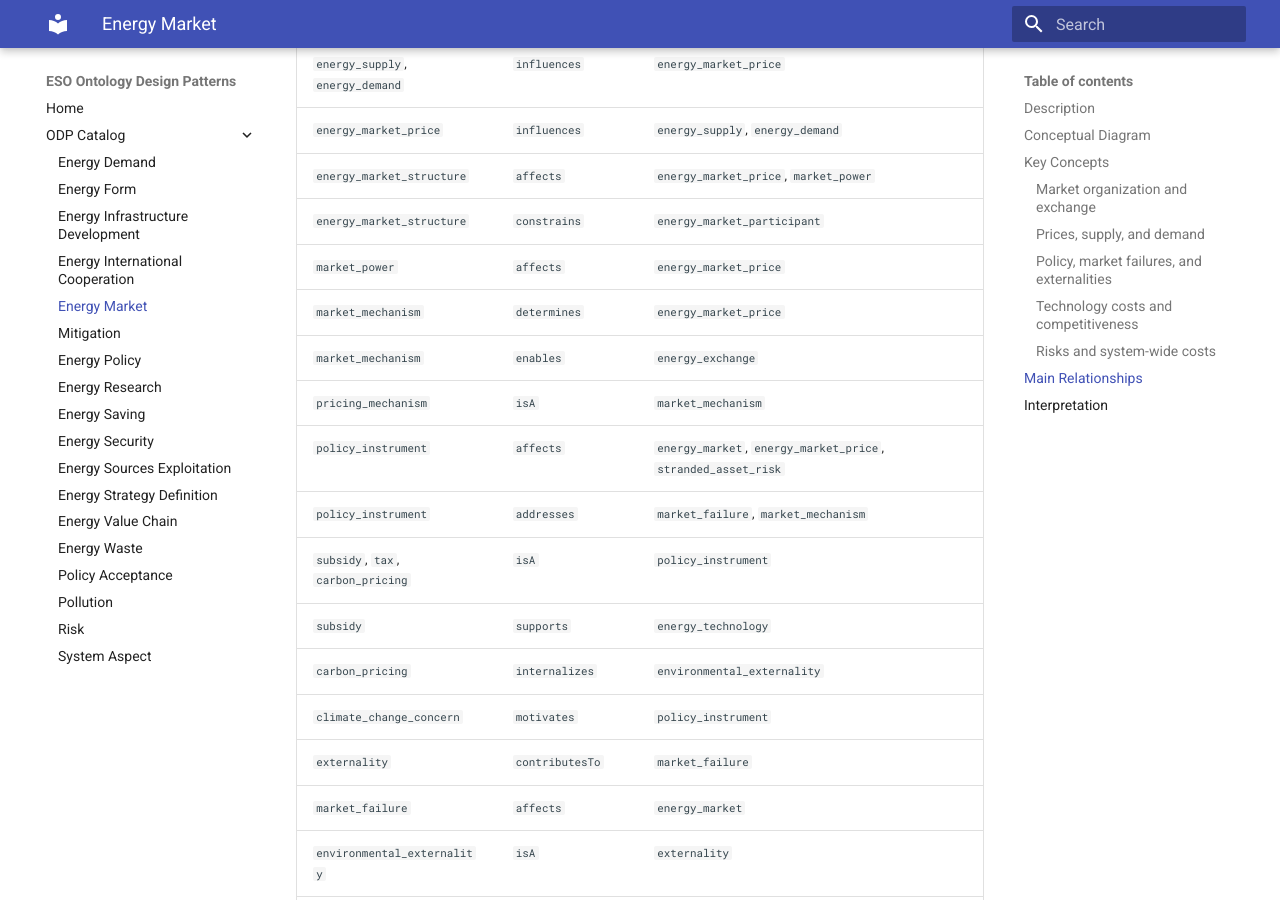
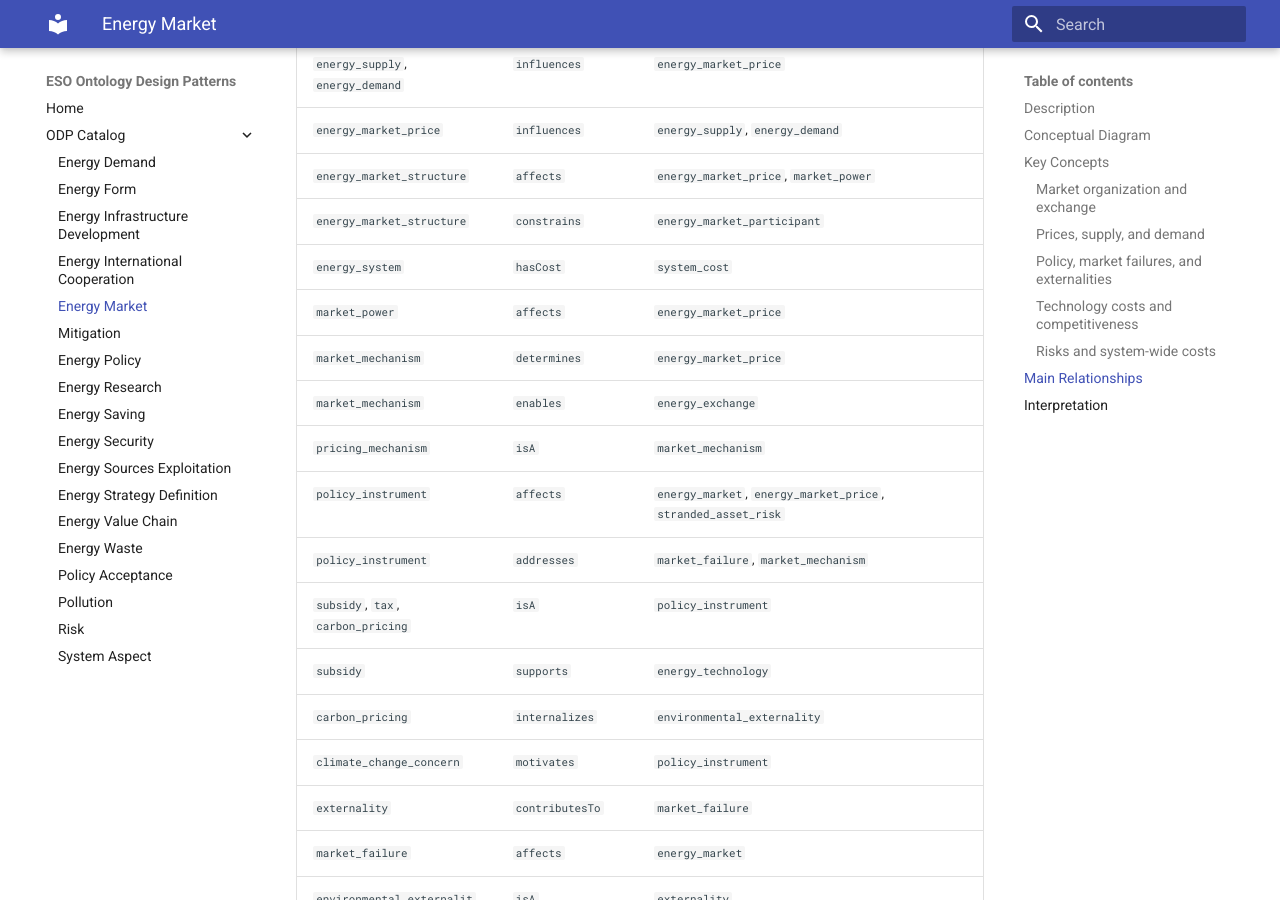
Before and after one commit to AntonioDeNicola/eso-odp-site, an MkDocs documentation site: the page built from docs/odp/energy-market.md, in a window 1280 px wide and 900 px high, scrolled down 4262 px. Built offline with MkDocs 1.6.1 and Material for MkDocs 9.7.7, drawn with Linux system fonts in a browser that asks for light colours.

Commit message:
Update energy-market.md

```diff
--- a/docs/odp/energy-market.md
+++ b/docs/odp/energy-market.md
@@ -83,6 +83,7 @@ The pattern further connects market outcomes with energy technologies. Capital c
 | `energy_market_price` | `influences` | `energy_supply`, `energy_demand` |
 | `energy_market_structure` | `affects` | `energy_market_price`, `market_power` |
 | `energy_market_structure` | `constrains` | `energy_market_participant` |
+| `energy_system` | `hasCost` | `system_cost` |
 | `market_power` | `affects` | `energy_market_price` |
 | `market_mechanism` | `determines` | `energy_market_price` |
 | `market_mechanism` | `enables` | `energy_exchange` |
```
